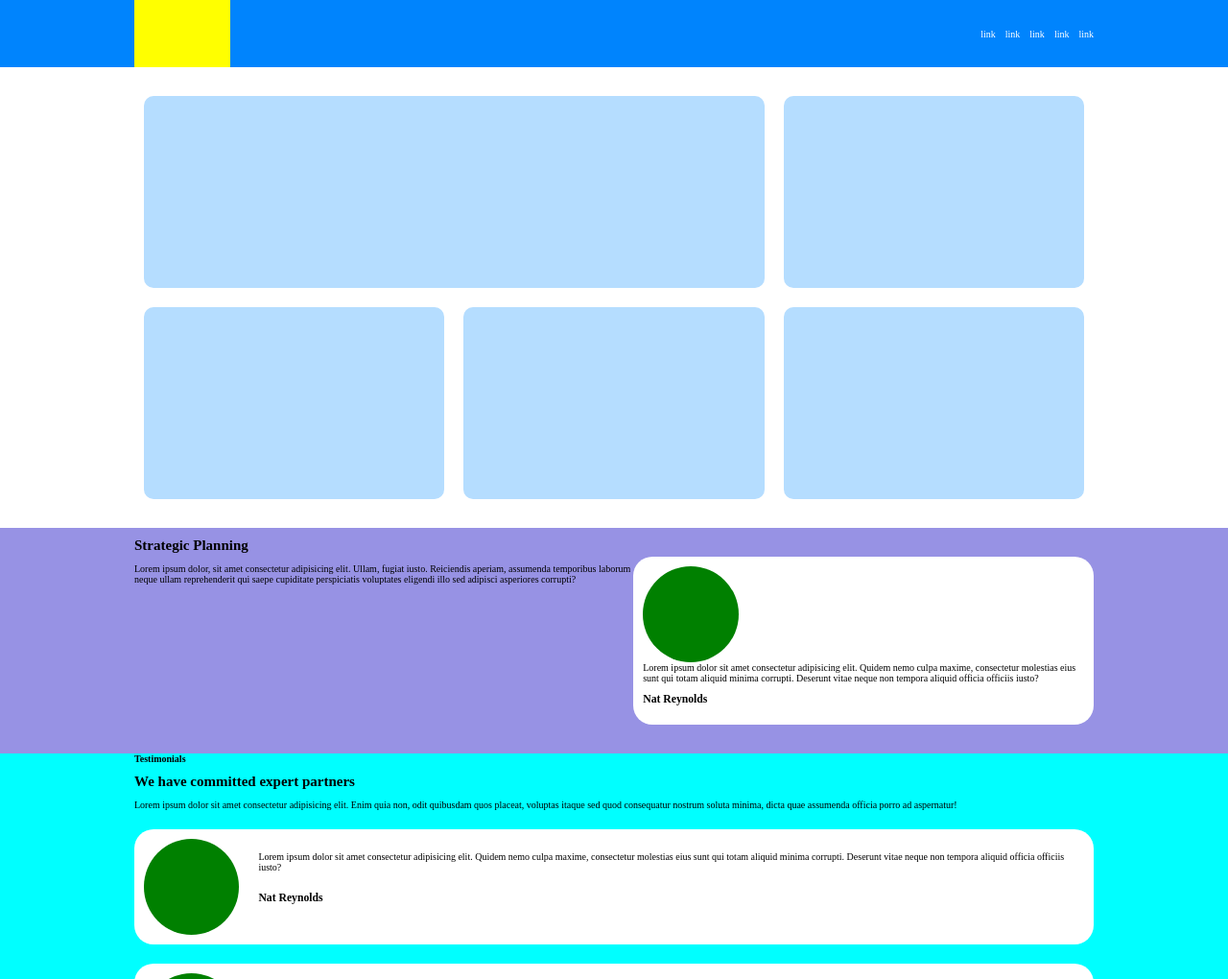
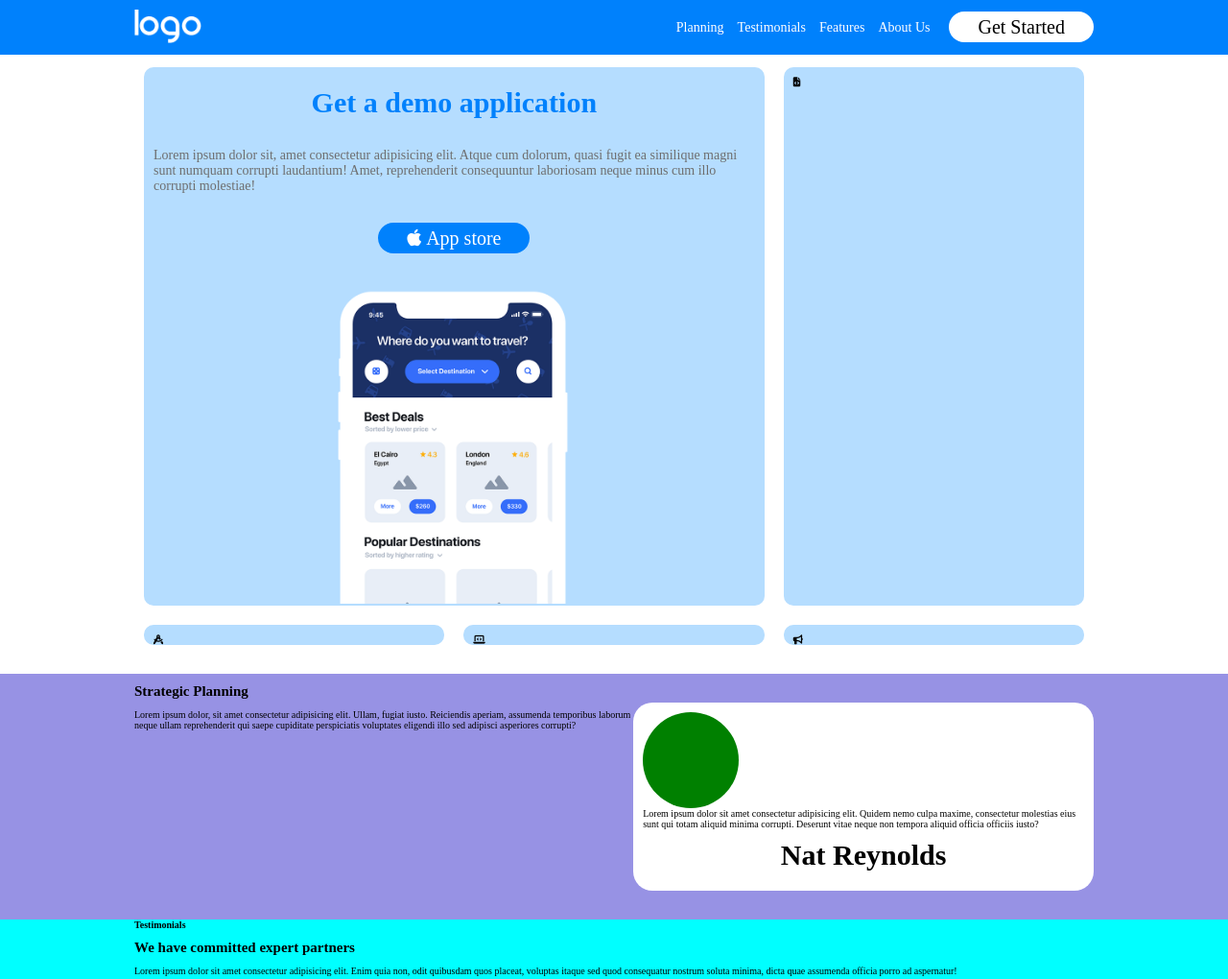
Before and after one commit to V1tale/htmlcss-responsive-layout, a plain HTML site: page index.html in a window 1280 px wide. Shown: the top 1020 px of the page at 96% size. Drawn offline with Linux system fonts and the light colour scheme.

Commit message:
completamento prima sezione

```diff
--- a/css/style.css
+++ b/css/style.css
@@ -10,30 +10,41 @@ html {
 img {
     max-width: 100%;
 }
-display-flex {
-    display:flex;
-    flex-wrap: wrap;
+h3 {
+    font-size: 3rem;
+    text-align: center;
 }
+.white {
+    color:white;
+}
+.brightblue {
+    color: #0081fc;
+}
+.bgbrightblue {
+    background-color: #0081fc;
+}
+.blue {
+    color: #9792e4;
+}
+.bgblue {
+    background-color: #9792e4;
+}
+/* HEADER */
 header {
     width:100%;
-    background-color: #0084fd;
+    background-color: #0081fc;
     position: fixed;
     top: 0;
     left: 0;
-    /* DEBUG */
-    height: 70px;
+    /* height: 70px; */
 }
 .logo {
-    /* DEBUG */
-    width: 100px;
-    height: 70px;
-    background-color: yellow;
+    width: 7rem;
 }
-.h-menu {
-    /* DEBUG */
-    width: 100px;
-    height: 70px;
-    background-color: yellow;
+.h-menu i  {
+    font-size: 2.5rem;
+    color: white;
+    cursor: pointer;
 }
 .container {
     width: 70%;
@@ -48,6 +59,7 @@ header {
 .flex-header {
     display:flex;
     justify-content: space-between;
+    padding: 1rem 0 1rem;
 }
 .nav {
     display: none;
@@ -56,26 +68,63 @@ header {
     display:flex;
     align-items: center;
     height:100%;
+    list-style-type: none;
 }
-.nav li {
-    margin-left:1rem;
+.nav a:not(.button) {
+    margin-left:1.4rem;
     color: white;
     list-style-type: none;
+    font-size: 1.4rem;
+    text-decoration: none;
+}
+.nav .button {
+    margin-left:20px;
 }
 main {
-    margin-top: 100px;
+    margin-top: 7rem;
 }
+/* FEATURES */
 #features {
     margin-bottom: 3rem;
 }
-.card {
+.button {
+    padding: .5rem 3rem;
+    margin:3rem 0;
+    font-size: 2rem;
+    border-radius: 20px;
+    text-decoration: none;
+}
+.card img {
+    width:300px;
+
+    position: relative;
+    bottom: 0;
+    left: 50%;
+    transform: translate(-150px);
+}
+
+.card .button {
+    color:white;
+    text-align: center;
+
+}
+.card,.firstcard{
     border-radius: 10px;
     width:100%;
     margin-bottom:1.5rem;
-    /* DEBUG */
-    height: 200px;
     background-color: #b5ddff;
-
+    padding: 10px 10px 0 10px;
+}
+.card p {
+    font-size: 1.4rem;
+    margin:2rem 0;
+    color: rgb(110, 110, 110)
+}
+.card i {
+    margin-right: 5px;
+}
+.card h3 {
+    color: #0081fc;
 }
 /* PLANNING */
 #planning {
@@ -120,14 +169,10 @@ main {
 #benefits {
     background-color: #9792e4;
 }
-.button {
-    padding: .5rem 2rem;
-    margin:3rem 0;
-    font-size: 1.6rem;
-    border-radius: 10px;
-    background-color: #9792e4;
-    color: white;
-    text-decoration: none;
+
+.white {
+    background-color: white;
+    color: black;
 }
 #benefits h2 {
     color:white;
@@ -163,7 +208,7 @@ footer {
         gap: 2rem;
         justify-content: center;
     }
-    #features :first-child {
+    #features .firstcard {
         width: calc(100% / 3 * 2 - 2rem);
     }
     .card  {
--- a/index.html
+++ b/index.html
@@ -15,16 +15,19 @@
     <header>
         <div class="container">
             <div class="flex-header">
-                <div class="logo"></div>
+                <div class="logo">
+                    <a href="#features"><img src="img/logo.png" alt=""></a>
+                </div>
                 <div class="h-menu">
+                    <i class="fa-solid fa-bars"></i>
                 </div>
                 <div class="nav">
                     <ul>
-                        <li>link</li>
-                        <li>link</li>
-                        <li>link</li>
-                        <li>link</li>
-                        <li>link</li>
+                        <li><a href="#planning">Planning</a></li>
+                        <li><a href="#partners">Testimonials</a></li>
+                        <li><a href="#benefits">Features</a></li>
+                        <li><a href="#about-us">About Us</a></li>
+                        <li><a class="button white"href="">Get Started</a></li>
                     </ul>
                 </div>
             </div>
@@ -37,11 +40,26 @@
         <!-- FEATURES -->
         <div class="container">
             <section id="features">
-                <div class="card"></div>
-                <div class="card"></div>
-                <div class="card"></div>
-                <div class="card"></div>
-                <div class="card"></div>
+                <div class="firstcard card">
+                    <h3>Get a demo application</h3>
+                    <p>Lorem ipsum dolor sit, amet consectetur adipisicing elit. Atque cum dolorum, quasi fugit ea similique magni sunt numquam corrupti laudantium! Amet, reprehenderit consequuntur laboriosam neque minus cum illo corrupti molestiae!</p>
+                    <div class="button">
+                        <a class=" button bgbrightblue" href=""><i class="fa-brands fa-apple"></i>App store</a>
+                    </div>
+                    <img src="img/phone.png" alt="">
+                </div>
+                <div class="card">
+                    <i class="fa-solid fa-file-code"></i>
+                </div>
+                <div class="card">
+                    <i class="fa-solid fa-compass-drafting"></i>
+                </div>
+                <div class="card">
+                    <i class="fa-solid fa-laptop-code"></i>
+                </div>
+                <div class="card">
+                    <i class="fa-solid fa-bullhorn"></i>
+                </div>
             </section>
         </div>
         <!-- /FEATURES -->
```
